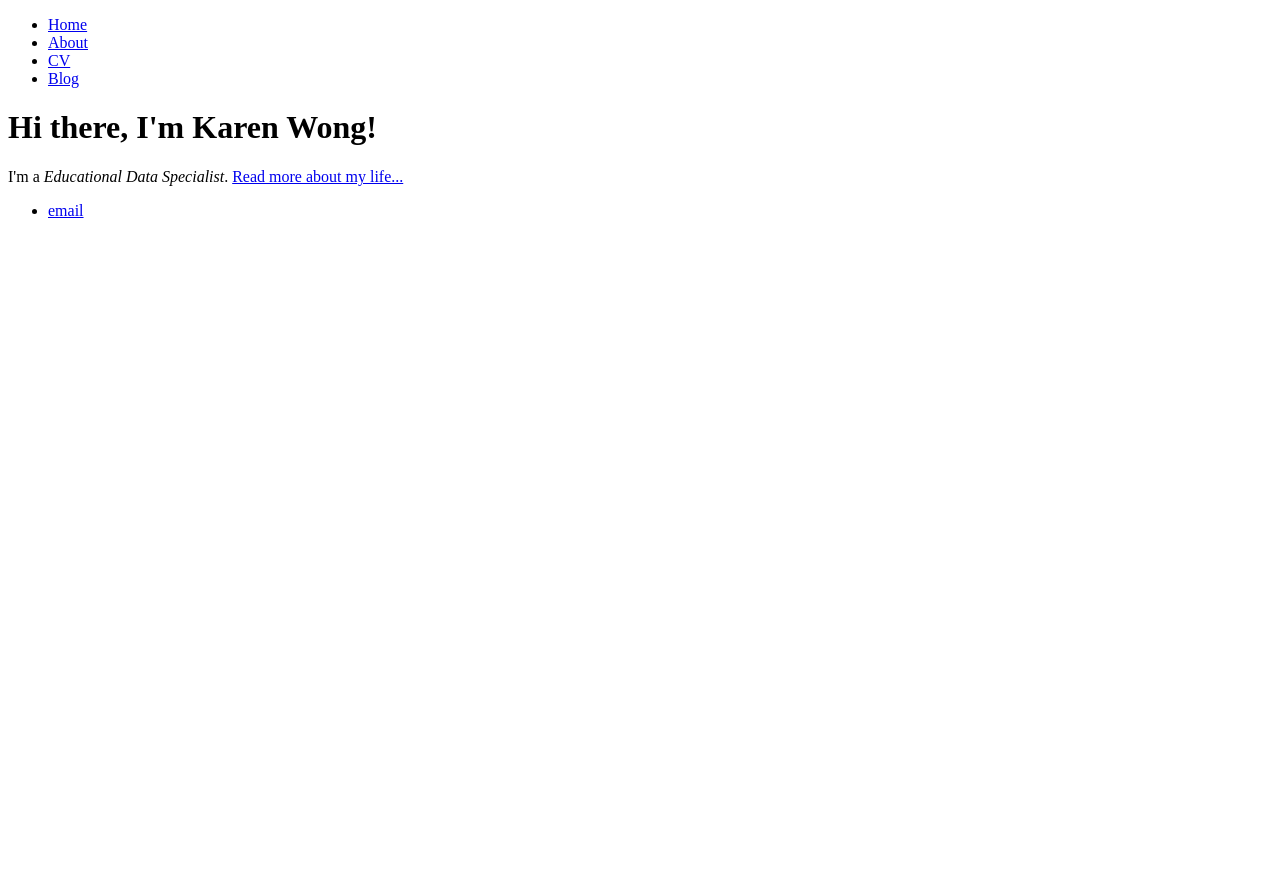
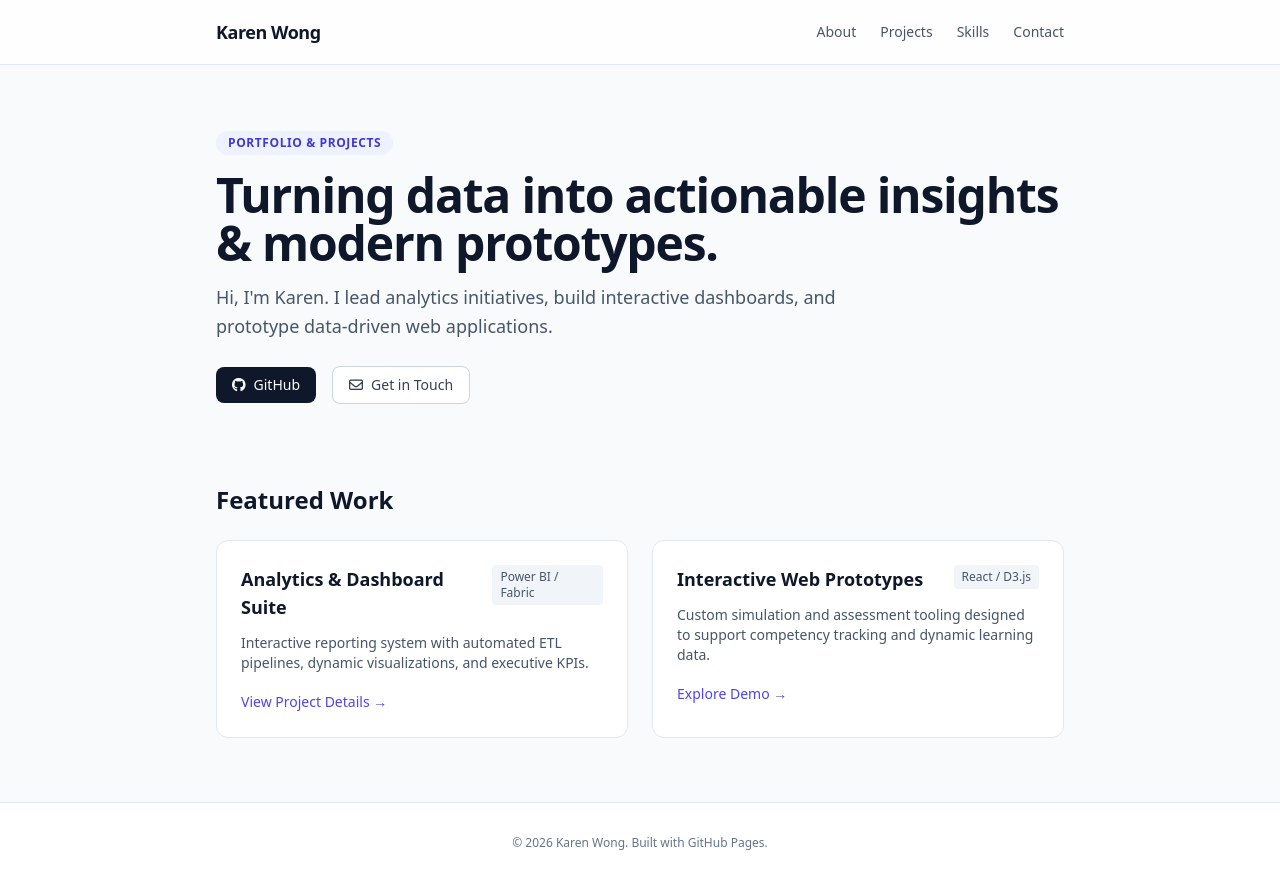
Before and after one commit to Karenwkh/karenwkh.github.io, a plain HTML site: page index.html in a window 1280 px wide. Before the commit the page ends 800 px from the top, so only its background shows below. Drawn offline with nearby package versions, Linux system fonts and the light colour scheme.

Commit message:
Update index.html

```diff
--- a/index.html
+++ b/index.html
@@ -1,27 +1,92 @@
 <!DOCTYPE html>
-<html>
-	<head>
-		<title>Karen Wong, Educational Data Specialist</title>
-	</head>
-	<body>
-		<nav>
-    		<ul>
-        		<li><a href="/">Home</a></li>
-	        	<li><a href="/about">About</a></li>
-        		<li><a href="/cv">CV</a></li>
-        		<li><a href="/blog">Blog</a></li>
-    		</ul>
-		</nav>
-		<div class="container">
-    		<div class="blurb">
-        		<h1>Hi there, I'm Karen Wong!</h1>
-				<p>I'm a <i>Educational Data Specialist</i>. <a href="/about">Read more about my life...</a></p>
-			</div><!-- /.blurb -->
-		</div><!-- /.container -->
-		<footer>
-    		<ul>
-        		<li><a href="mailto:karenwongkithan@gmail.com">email</a></li>
-			</ul>
-		</footer>
-	</body>
+<html lang="en">
+<head>
+  <meta charset="UTF-8" />
+  <meta name="viewport" content="width=device-width, initial-scale=1.0" />
+  <title>Karen Wong | Portfolio</title>
+  <script src="https://cdn.tailwindcss.com"></script>
+  <link rel="stylesheet" href="https://cdnjs.cloudflare.com/ajax/libs/font-awesome/6.5.0/css/all.min.css" />
+</head>
+<body class="bg-slate-50 text-slate-800 antialiased min-h-screen flex flex-col justify-between">
+
+  <!-- Navbar -->
+  <header class="w-full bg-white/80 backdrop-blur border-b border-slate-200 sticky top-0 z-50">
+    <div class="max-w-4xl mx-auto px-6 h-16 flex items-center justify-between">
+      <a href="/" class="font-bold text-lg text-slate-900 tracking-tight">Karen Wong</a>
+      <nav class="flex gap-6 text-sm font-medium text-slate-600">
+        <a href="#about" class="hover:text-indigo-600 transition">About</a>
+        <a href="#projects" class="hover:text-indigo-600 transition">Projects</a>
+        <a href="#skills" class="hover:text-indigo-600 transition">Skills</a>
+        <a href="mailto:your-email@example.com" class="hover:text-indigo-600 transition">Contact</a>
+      </nav>
+    </div>
+  </header>
+
+  <!-- Hero Section -->
+  <main class="max-w-4xl mx-auto px-6 py-16 flex-grow">
+    <div class="space-y-4">
+      <span class="inline-block px-3 py-1 bg-indigo-50 text-indigo-700 text-xs font-semibold rounded-full uppercase tracking-wider">
+        Portfolio & Projects
+      </span>
+      <h1 class="text-4xl sm:text-5xl font-extrabold text-slate-900 tracking-tight leading-tight">
+        Turning data into actionable insights & modern prototypes.
+      </h1>
+      <p class="text-lg text-slate-600 max-w-2xl leading-relaxed">
+        Hi, I'm Karen. I lead analytics initiatives, build interactive dashboards, and prototype data-driven web applications.
+      </p>
+
+      <!-- Social / Action Buttons -->
+      <div class="flex items-center gap-4 pt-2">
+        <a href="https://github.com/karenwkh" target="_blank" class="px-4 py-2 bg-slate-900 text-white text-sm font-medium rounded-lg hover:bg-slate-800 transition flex items-center gap-2">
+          <i class="fa-brands fa-github"></i> GitHub
+        </a>
+        <a href="mailto:your-email@example.com" class="px-4 py-2 bg-white text-slate-700 border border-slate-300 text-sm font-medium rounded-lg hover:bg-slate-50 transition flex items-center gap-2">
+          <i class="fa-regular fa-envelope"></i> Get in Touch
+        </a>
+      </div>
+    </div>
+
+    <!-- Featured Projects Grid -->
+    <section id="projects" class="mt-20">
+      <h2 class="text-2xl font-bold text-slate-900 mb-6">Featured Work</h2>
+      <div class="grid grid-cols-1 md:grid-cols-2 gap-6">
+
+        <!-- Project Card 1 -->
+        <div class="bg-white rounded-xl border border-slate-200 p-6 hover:shadow-md transition">
+          <div class="flex justify-between items-start mb-3">
+            <h3 class="font-semibold text-slate-900 text-lg">Analytics & Dashboard Suite</h3>
+            <span class="text-xs bg-slate-100 text-slate-600 px-2 py-1 rounded">Power BI / Fabric</span>
+          </div>
+          <p class="text-slate-600 text-sm mb-4">
+            Interactive reporting system with automated ETL pipelines, dynamic visualizations, and executive KPIs.
+          </p>
+          <a href="#" class="text-indigo-600 text-sm font-medium hover:underline inline-flex items-center gap-1">
+            View Project Details &rarr;
+          </a>
+        </div>
+
+        <!-- Project Card 2 -->
+        <div class="bg-white rounded-xl border border-slate-200 p-6 hover:shadow-md transition">
+          <div class="flex justify-between items-start mb-3">
+            <h3 class="font-semibold text-slate-900 text-lg">Interactive Web Prototypes</h3>
+            <span class="text-xs bg-slate-100 text-slate-600 px-2 py-1 rounded">React / D3.js</span>
+          </div>
+          <p class="text-slate-600 text-sm mb-4">
+            Custom simulation and assessment tooling designed to support competency tracking and dynamic learning data.
+          </p>
+          <a href="#" class="text-indigo-600 text-sm font-medium hover:underline inline-flex items-center gap-1">
+            Explore Demo &rarr;
+          </a>
+        </div>
+
+      </div>
+    </section>
+  </main>
+
+  <!-- Footer -->
+  <footer class="border-t border-slate-200 py-8 bg-white text-center text-xs text-slate-500">
+    <p>&copy; 2026 Karen Wong. Built with GitHub Pages.</p>
+  </footer>
+
+</body>
 </html>
```
